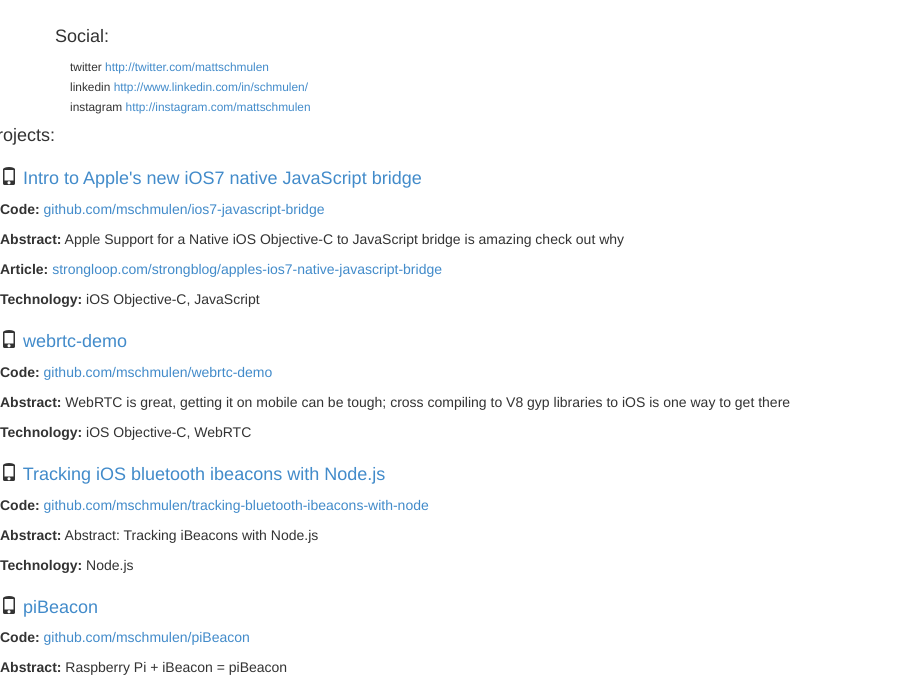
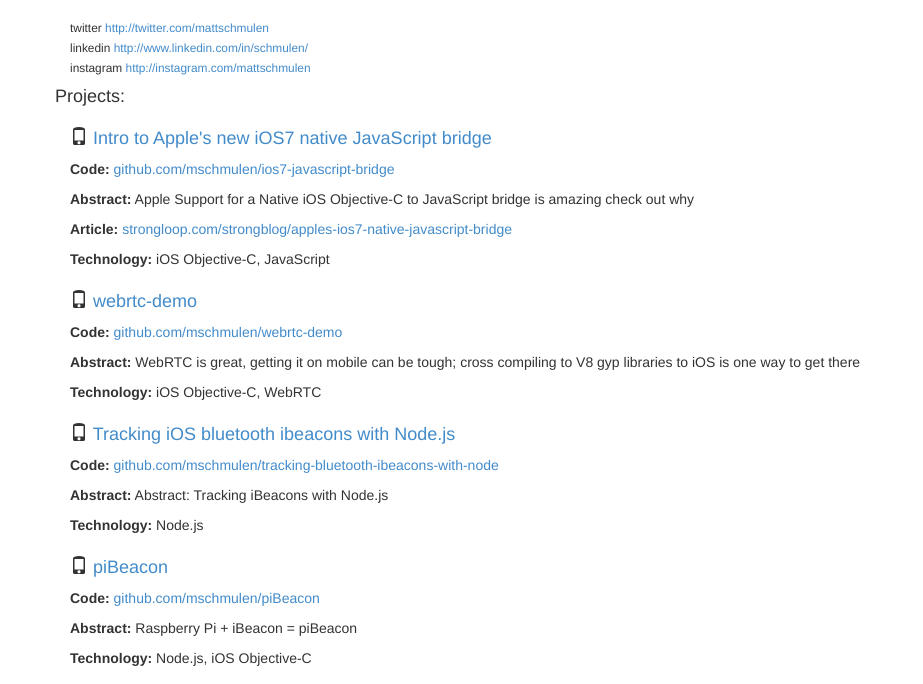
Before and after one commit to mschmulen/mschmulen.github.io, a plain HTML site: page index.html in a window 1280 px wide. Shown: the part 93-777 px from the top of the page, without its empty margins (0-923 px from the left). Drawn offline with nearby package versions, Linux system fonts and the light colour scheme.

Commit message:
index.html

```diff
--- a/index.html
+++ b/index.html
@@ -21,12 +21,6 @@
           <h1 class="page-header">Matt Schmulen <small> <a href="http://github.com/mschmulen"> http://github.com/mschmulen</a></small></h1>
         </div>
 
-			</div>
-
-      <div class="row">
-        <h4>Social: </h4>
-
-
         <div class="col-lg-12">
           <small> twitter <a href="http://github.com/mschmulen"> http://twitter.com/mattschmulen</a></small> </br>
           <small> linkedin <a href="http://www.linkedin.com/in/schmulen/"> http://www.linkedin.com/in/schmulen/</a></small> </br>
@@ -34,8 +28,6 @@
         </div>
 
       </div>
-		</div>
-
 
       <div class="row">
         <h4>Projects: </h4>
```
